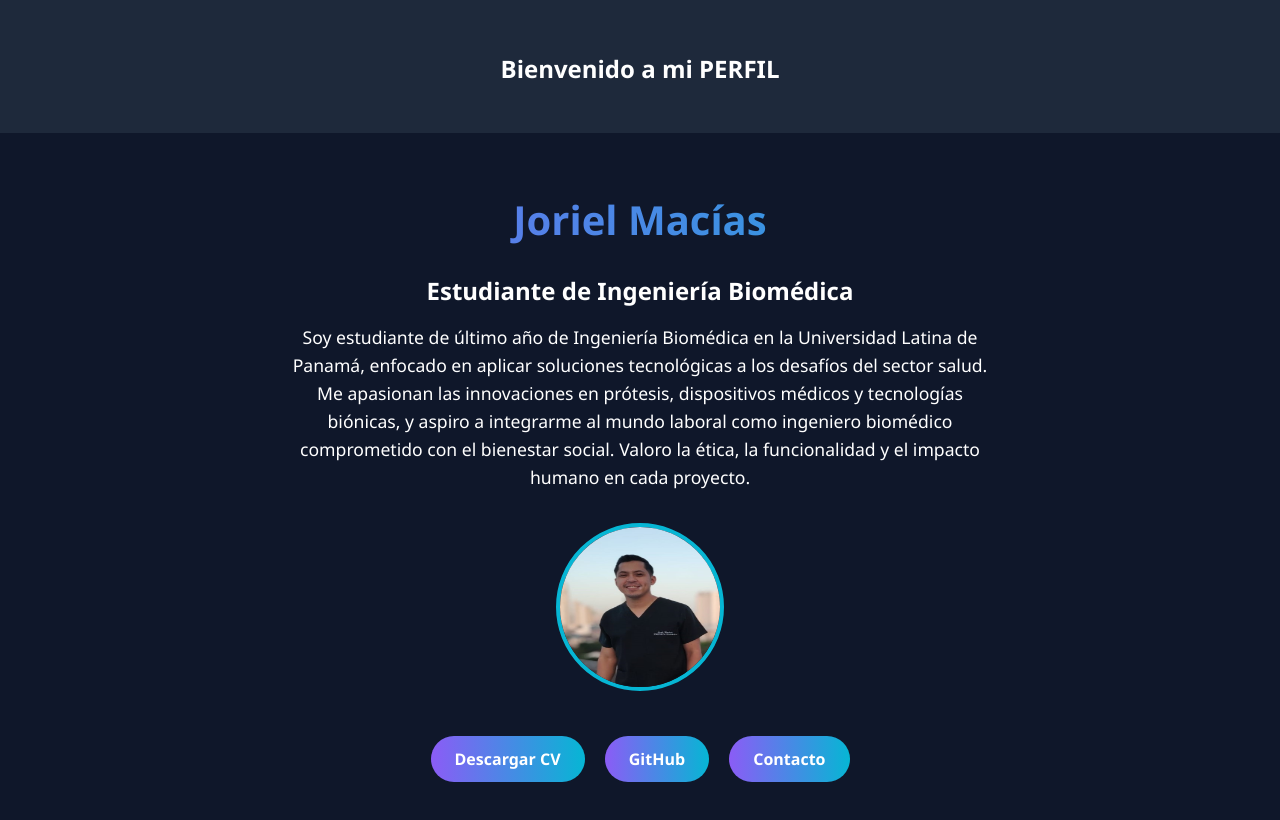
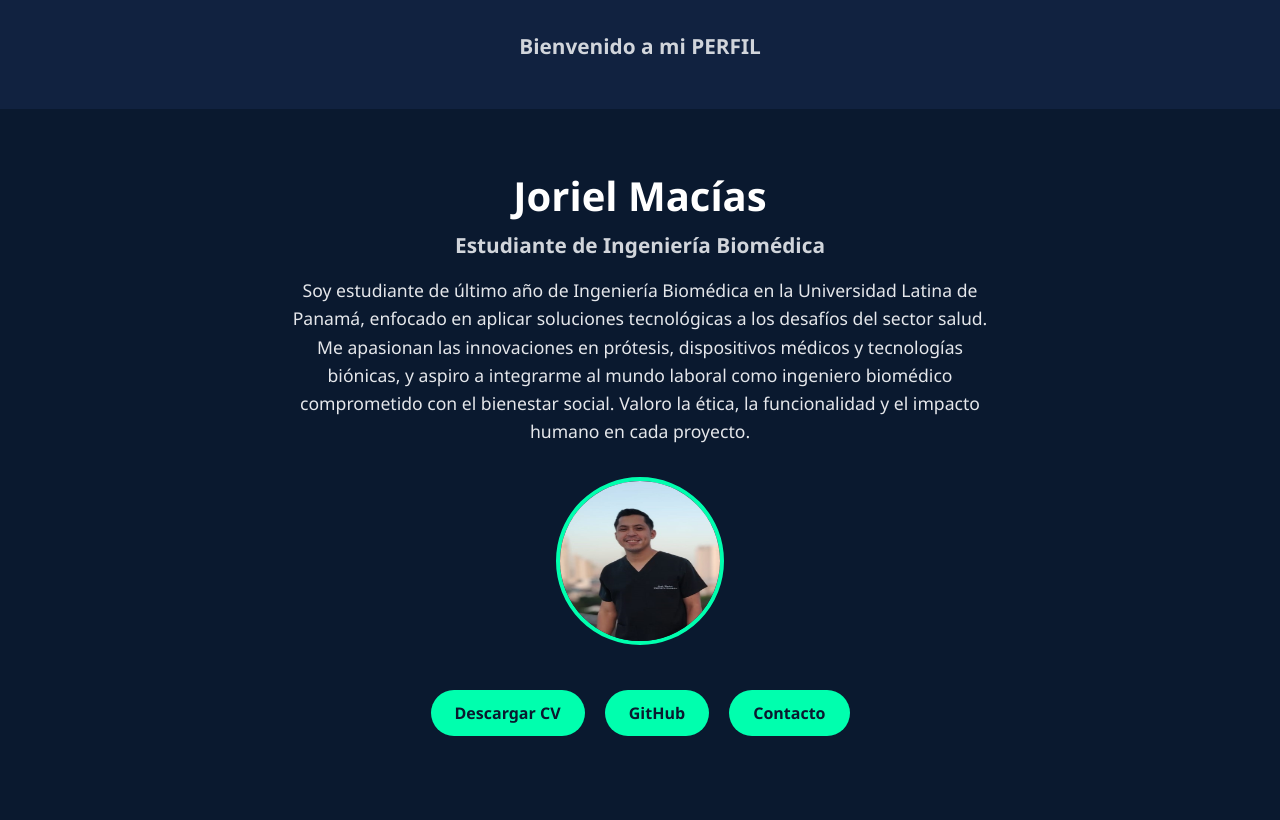
Before and after one commit to JJMACIAST/JJMACIAST, a plain HTML site: page index.html in a window 1280 px wide. Drawn offline with Linux system fonts and the light colour scheme.

Commit message:
index.html

```diff
--- a/index.html
+++ b/index.html
@@ -8,53 +8,68 @@
     body {
       margin: 0;
       font-family: 'Segoe UI', sans-serif;
-      background: #0f172a;
-      color: #fff;
+      background: #0a192f;
+      color: #ffffff;
     }
+
     header {
       padding: 2rem;
       text-align: center;
-      background-color: #1e293b;
+      background-color: #112240;
     }
+
     h1 {
       font-size: 2.5rem;
-      background: linear-gradient(to right, #8b5cf6, #06b6d4);
-      -webkit-background-clip: text;
-      -webkit-text-fill-color: transparent;
+      color: #ffffff;
+      margin-bottom: 0.5rem;
     }
+
     h2 {
-      font-size: 1.5rem;
-      margin-bottom: 1rem;
+      font-size: 1.3rem;
+      color: #d1d5db;
+      margin-top: 0;
     }
+
     p {
       font-size: 1.1rem;
       line-height: 1.6;
       max-width: 700px;
       margin: auto;
+      color: #e5e7eb;
     }
+
     .container {
       text-align: center;
       padding: 2rem;
     }
+
     .photo {
       width: 160px;
       height: 160px;
       border-radius: 50%;
-      border: 4px solid #06b6d4;
+      border: 4px solid #00ffae;
       margin-top: 2rem;
     }
+
     .buttons {
       margin-top: 2rem;
     }
+
     .buttons a {
       display: inline-block;
       margin: 0.5rem;
       padding: 0.75rem 1.5rem;
       border-radius: 25px;
-      background: linear-gradient(to right, #8b5cf6, #06b6d4);
-      color: white;
+      background: #00ffae;
+      color: #0a192f;
       text-decoration: none;
       font-weight: bold;
+      transition: transform 0.3s ease, box-shadow 0.3s ease;
+    }
+
+    .buttons a:hover {
+      transform: scale(1.05);
+      box-shadow: 0 0 10px #00ffae;
     }
   </style>
 </head>
```
